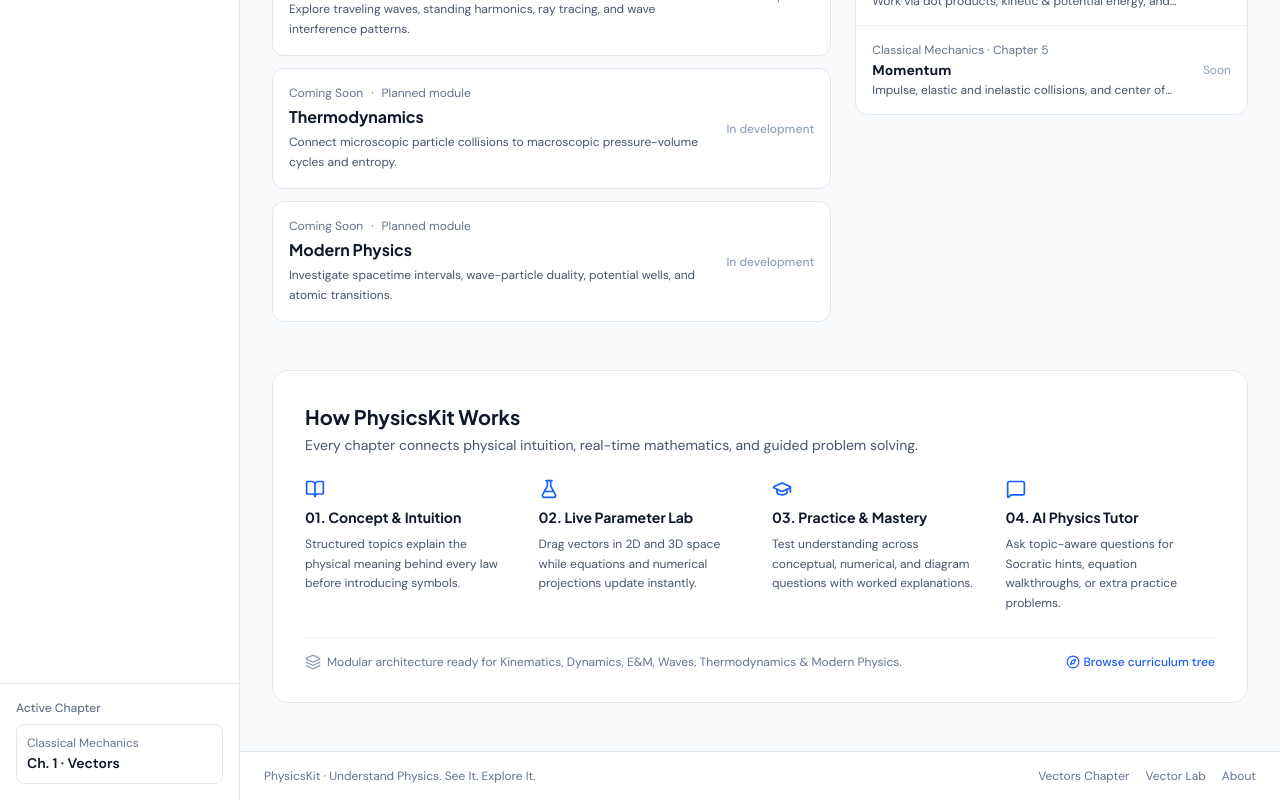
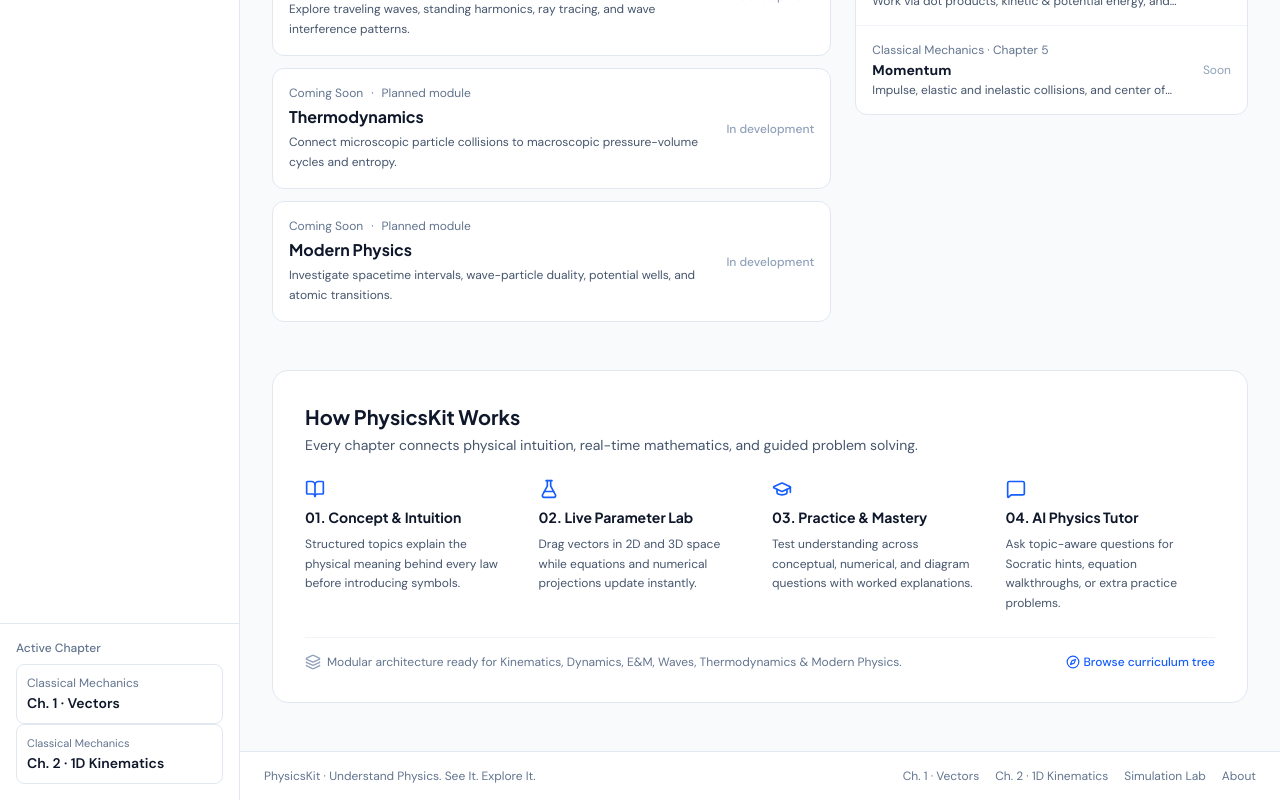
Before and after one commit to alebirendra/PhysiSim, a React (Vite) app: page / in a window 1280 px wide. Shown: the part 1262-2062 px from the top of the page. Built offline with nearby package versions, Linux system fonts and the light colour scheme.

Commit message:
modified:   src/components/layout/AppShell.tsx

```diff
--- a/src/components/layout/AppShell.tsx
+++ b/src/components/layout/AppShell.tsx
@@ -139,6 +139,14 @@ export function AppShell({ currentRoute, onNavigate, children }: AppShellProps)
             >
               <div className="text-xs text-slate-500">Classical Mechanics</div>
               <div className="text-sm font-semibold text-slate-900 mt-0.5">Ch. 1 · Vectors</div>
+            </button>
+            <button
+              type="button"
+              onClick={() => onNavigate('chapter', { chapterId: 'kinematics' })}
+              className="w-full text-left p-2.5 rounded-lg border border-slate-200 hover:border-blue-300 hover:bg-blue-50/40 transition-colors"
+            >
+              <div className="text-[11px] text-slate-500">Classical Mechanics</div>
+              <div className="text-sm font-semibold text-slate-900 mt-0.5">Ch. 2 · 1D Kinematics</div>
             </button>
           </div>
         )}
@@ -336,14 +344,21 @@ export function AppShell({ currentRoute, onNavigate, children }: AppShellProps)
               onClick={() => onNavigate('chapter', { chapterId: 'vectors' })}
               className="hover:text-slate-900 transition-colors"
             >
-              Vectors Chapter
+              Ch. 1 · Vectors
+            </button>
+            <button
+              type="button"
+              onClick={() => onNavigate('chapter', { chapterId: 'kinematics' })}
+              className="hover:text-slate-900 transition-colors"
+            >
+              Ch. 2 · 1D Kinematics
             </button>
             <button
               type="button"
               onClick={() => onNavigate('simulations')}
               className="hover:text-slate-900 transition-colors"
             >
-              Vector Lab
+              Simulation Lab
             </button>
             <button
               type="button"
```
